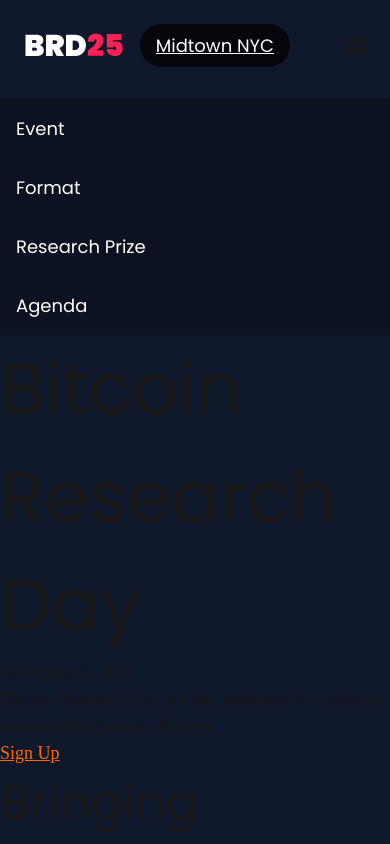
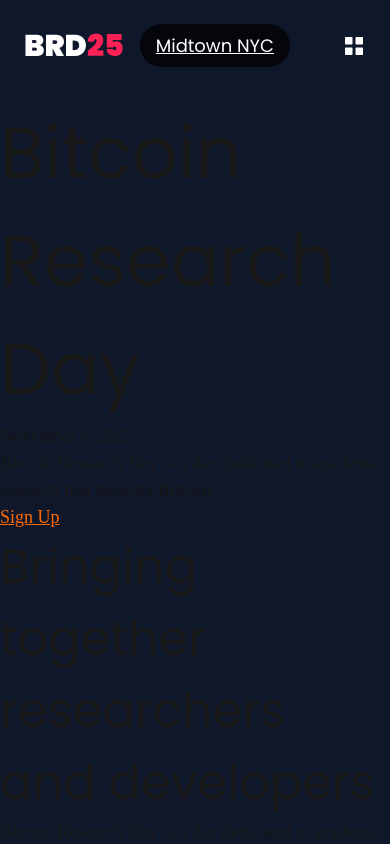
Before and after one commit to chaincodelabs/brd-website, a Next.js app: page / in a window 390 px wide. Shown: the top 844 px of the page. Built offline with nearby package versions, Linux system fonts and the light colour scheme.

Commit message:
mobile menu toggle

```diff
--- a/components/Header.tsx
+++ b/components/Header.tsx
@@ -1,3 +1,6 @@
+'use client'
+
+import { useState } from 'react'
 import Pill from "./Pill"
 
 const headerMenu = [
@@ -20,6 +23,12 @@
 ]
 
 export default function Header(){
+    const [isMenuOpen, setIsMenuOpen] = useState(false)
+
+    const toggleMenu = () => {
+        setIsMenuOpen(!isMenuOpen)
+    }
+
     return(
         <header className="flex flex-col font-sans gap-2">
             <div className="flex flex-row justify-between w-full items-center p-6">
@@ -28,14 +37,28 @@
                     <Pill text="Midtown NYC" uri="https://chaincode.com" />
 
                 </div>
-                <svg xmlns="http://www.w3.org/2000/svg" width="24" height="24" fill="currentColor" viewBox="0 0 24 24">
-                    <path d="M3.75 10.5A.75.75 0 0 1 3 9.75V3.752a.75.75 0 0 1 .75-.75h6a.75.75 0 0 1 .75.75V9.75a.75.75 0 0 1-.75.75h-6Zm10.5 0a.75.75 0 0 1-.75-.75V3.752a.75.75 0 0 1 .75-.75h5.998a.75.75 0 0 1 .75.75V9.75a.75.75 0 0 1-.75.75H14.25ZM3.75 21a.75.75 0 0 1-.75-.75v-6a.75.75 0 0 1 .75-.75h6a.75.75 0 0 1 .75.75v6a.75.75 0 0 1-.75.75h-6Zm10.5 0a.75.75 0 0 1-.75-.75v-6a.75.75 0 0 1 .75-.75h5.998a.75.75 0 0 1 .75.75v6a.75.75 0 0 1-.75.75H14.25Z"/>
-                </svg>
+                <button
+                    onClick={toggleMenu}
+                    className="lg:hidden text-white hover:text-gray-300 transition-colors"
+                    aria-label="Toggle menu"
+                >
+                    <svg xmlns="http://www.w3.org/2000/svg" width="24" height="24" fill="currentColor" viewBox="0 0 24 24">
+                        <path d="M3.75 10.5A.75.75 0 0 1 3 9.75V3.752a.75.75 0 0 1 .75-.75h6a.75.75 0 0 1 .75.75V9.75a.75.75 0 0 1-.75.75h-6Zm10.5 0a.75.75 0 0 1-.75-.75V3.752a.75.75 0 0 1 .75-.75h5.998a.75.75 0 0 1 .75.75V9.75a.75.75 0 0 1-.75.75H14.25ZM3.75 21a.75.75 0 0 1-.75-.75v-6a.75.75 0 0 1 .75-.75h6a.75.75 0 0 1 .75.75v6a.75.75 0 0 1-.75.75h-6Zm10.5 0a.75.75 0 0 1-.75-.75v-6a.75.75 0 0 1 .75-.75h5.998a.75.75 0 0 1 .75.75v6a.75.75 0 0 1-.75.75H14.25Z"/>
+                    </svg>
+                </button>
             </div>
-            <ul className="bg-black/20">
+            <ul className={`bg-black/20 transition-all duration-300 ease-in-out ${
+                isMenuOpen ? 'max-h-96 opacity-100' : 'max-h-0 opacity-0 overflow-hidden'
+            } lg:max-h-none lg:opacity-100 lg:overflow-visible`}>
             {headerMenu.map((item, index) => (
                 <li key={index}>
-                    <a href={item.uri} className="!text-white !no-underline py-4 px-4 block hover:bg-black/20 active:bg-black/20">{item.name}</a>
+                    <a
+                        href={item.uri}
+                        className="!text-white !no-underline py-4 px-4 block hover:bg-black/20 active:bg-black/20"
+                        onClick={() => setIsMenuOpen(false)}
+                    >
+                        {item.name}
+                    </a>
                 </li>
             ))}
             </ul>
```
